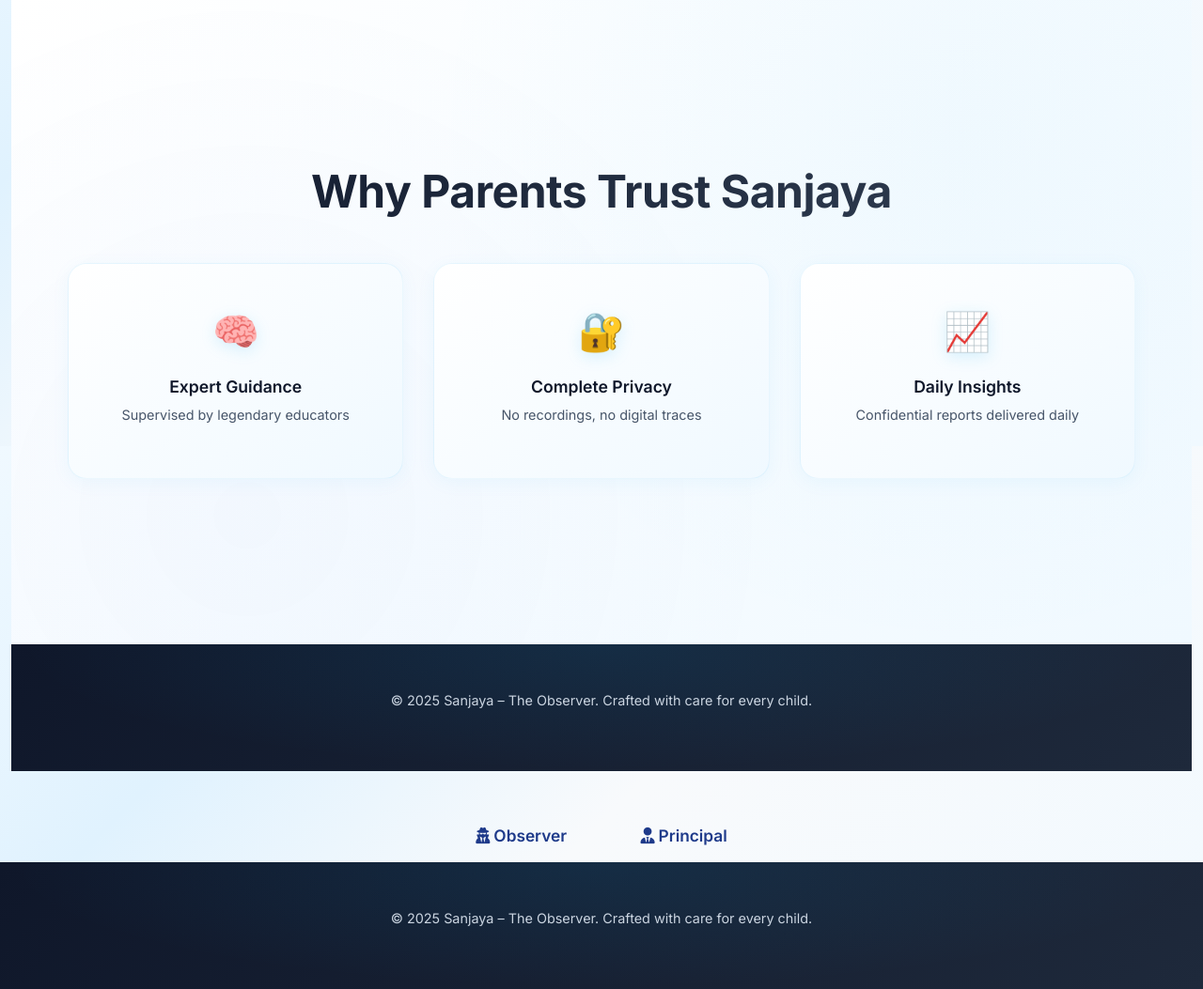
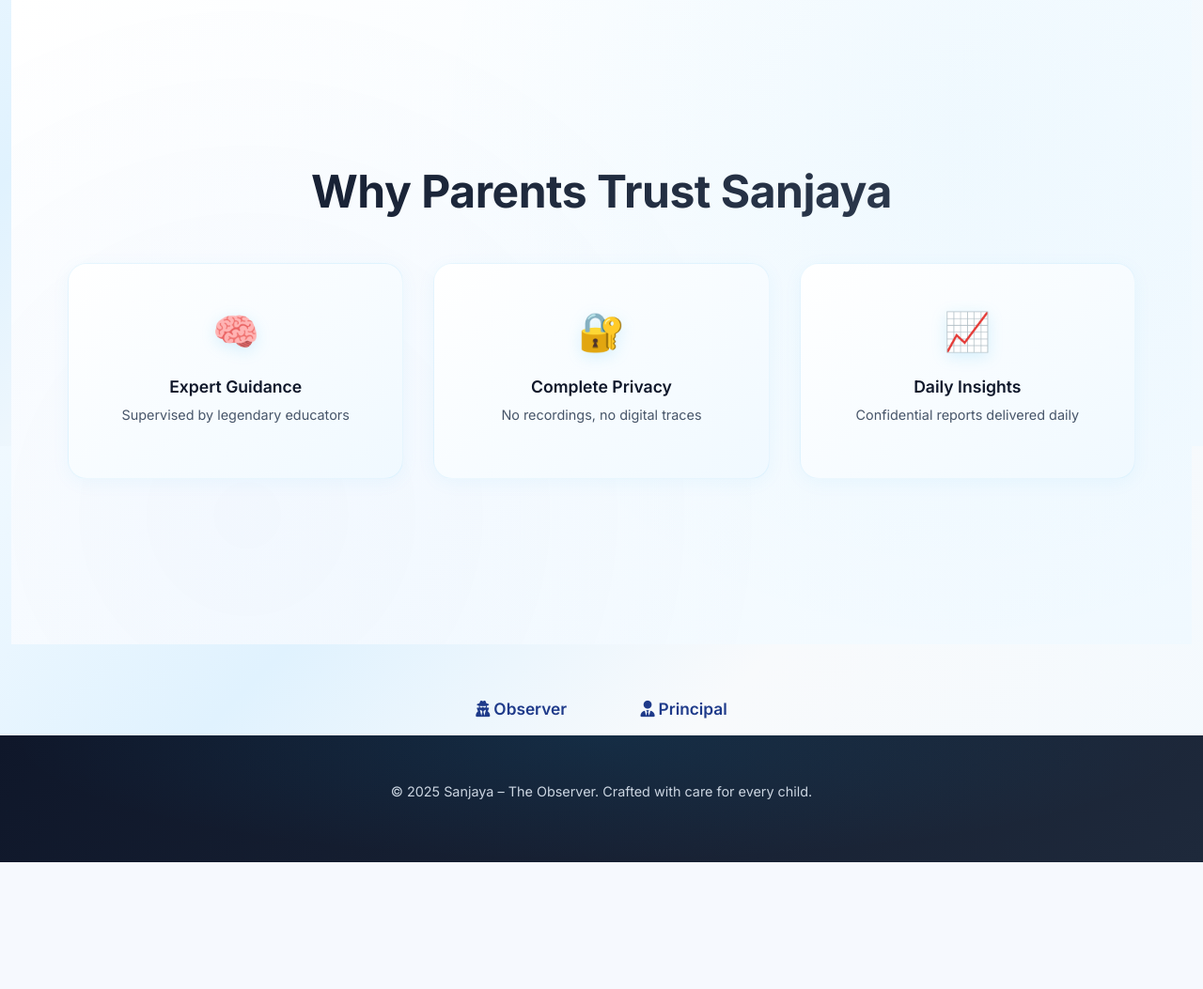
Before and after one commit to Projectworkpls/Final_Obs, a Flask app: page / in a window 1280 px wide. Shown: the part 1925-2978 px from the top of the page at 94% size. After the commit the page ends 2843 px from the top, so only its background shows below. Run offline with Flask 3, Linux system fonts and the light colour scheme; some libraries are stand-ins or nearby versions.

Commit message:
Update landing.html

```diff
--- a/templates/landing.html
+++ b/templates/landing.html
@@ -462,9 +462,4 @@ body {
     </div>
 </section>
 
-<!-- Footer -->
-<section class="footer-section">
-    <p class="footer-text">&copy; 2025 Sanjaya – The Observer. Crafted with care for every child.</p>
-</section>
-
 {% endblock %}
```
